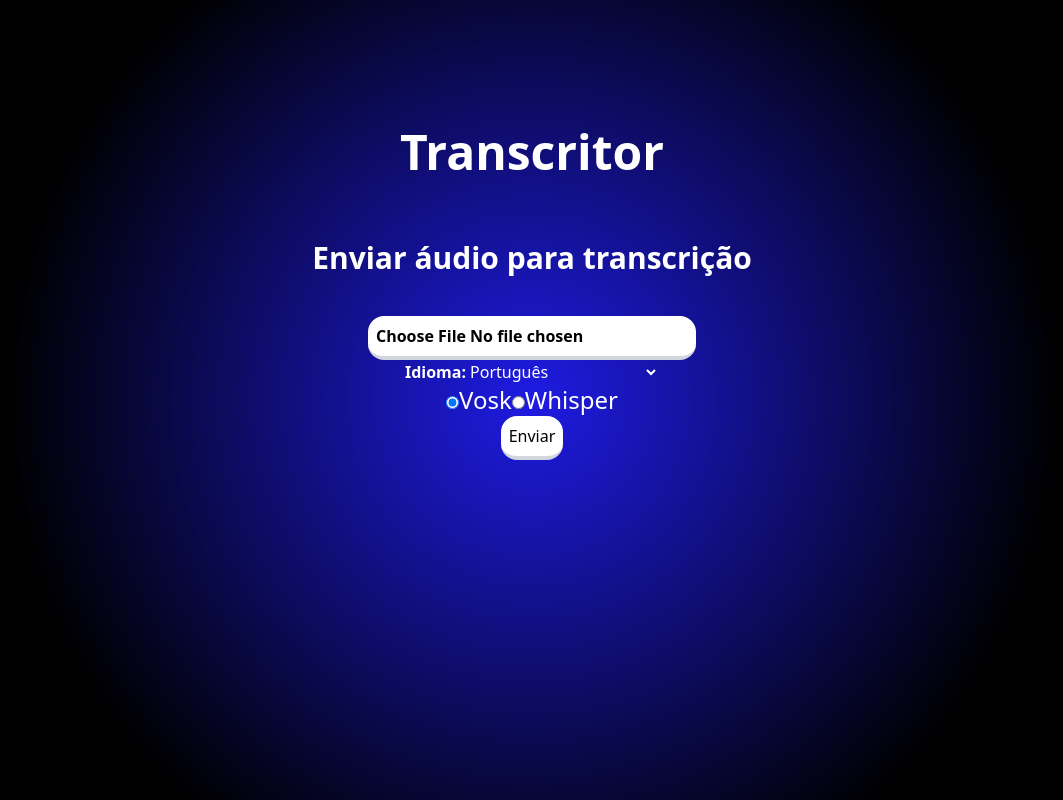
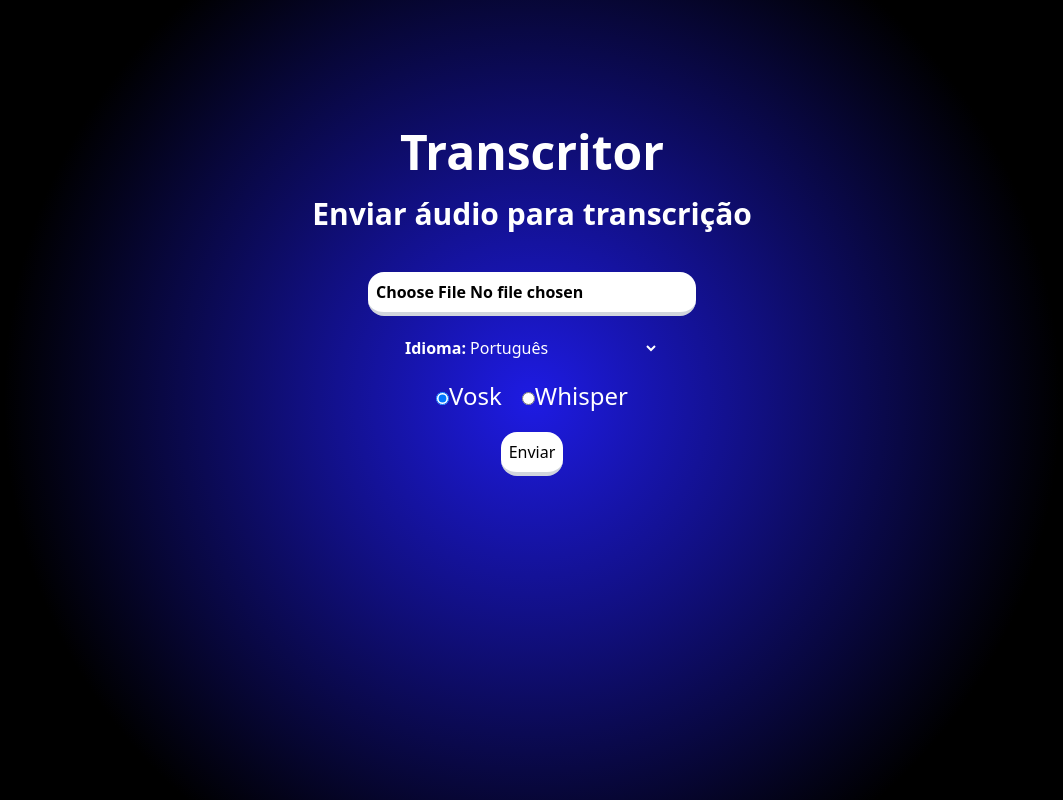
Before and after one commit to Eduardozsw/transcricao-mvp, a Next.js app in the folder frontend/: page / in a window 1280 px wide. Shown: the whole page, without its empty margins (108-1171 px from the left). Built offline with nearby package versions, Linux system fonts and the light colour scheme.

Commit message:
estilização

```diff
--- a/frontend/src/app/page.tsx
+++ b/frontend/src/app/page.tsx
@@ -7,7 +7,7 @@ export default function Home() {
       <div className="justify-center text-center mt-[10%]">
         <h1 className="text-white font-bold text-5xl">Transcritor</h1>
       </div>
-      <div className="justify-center text-center mt-[5%]">
+      <div className="justify-center text-center mt-5">
         <AudioUploader />
       </div>
     </main>
--- a/frontend/src/components/AudioUploader.tsx
+++ b/frontend/src/components/AudioUploader.tsx
@@ -29,24 +29,25 @@ export default function AudioUploader() {
         onChange={(e) => setFile(e.target.files ? e.target.files[0] : null)}
       />
 
-      <div>
+      <div className="mt-5">
         <label className="font-bold text-white ">Idioma:</label>
         <select className="bg-transparent active:bg-transparent  text-white" value={idioma} onChange={(e) => setIdioma(e.target.value)}>
-          <option value="ptbr">Português</option>
-          <option value="en">Inglês</option>
-          <option value="inen">Inglês sotaque Indiano</option>
+          <option className="text-black" value="ptbr">Português</option>
+          <option className="text-black" value="en">Inglês</option>
+          <option className="text-black" value="inen">Inglês sotaque Indiano</option>
         </select>
       </div>
 
-      <div className="gap-x-20">
+      <div className="mt-5">
         <label className="text-white text-2xl" >
           <input
+            className=""
             type="radio"
             checked={engine === "vosk"}
             onChange={() => setEngine("vosk")} />
           Vosk
         </label>
-        <label className="text-white text-2xl">
+        <label className="text-white text-2xl ml-5">
           <input
             type="radio"
             checked={engine === "whisper"}
@@ -56,7 +57,7 @@ export default function AudioUploader() {
         </label>
       </div>
 
-      <button onClick={enviar} disabled={loading} className="bg-white border-b-4 border-b-gray-300 active:border-b-0 p-2 rounded-2xl">
+      <button onClick={enviar} disabled={loading} className="bg-white border-b-4 border-b-gray-300 active:border-b-0 p-2 rounded-2xl mt-5">
         {loading ? "Enviando..." : "Enviar"}
       </button>
 
```
